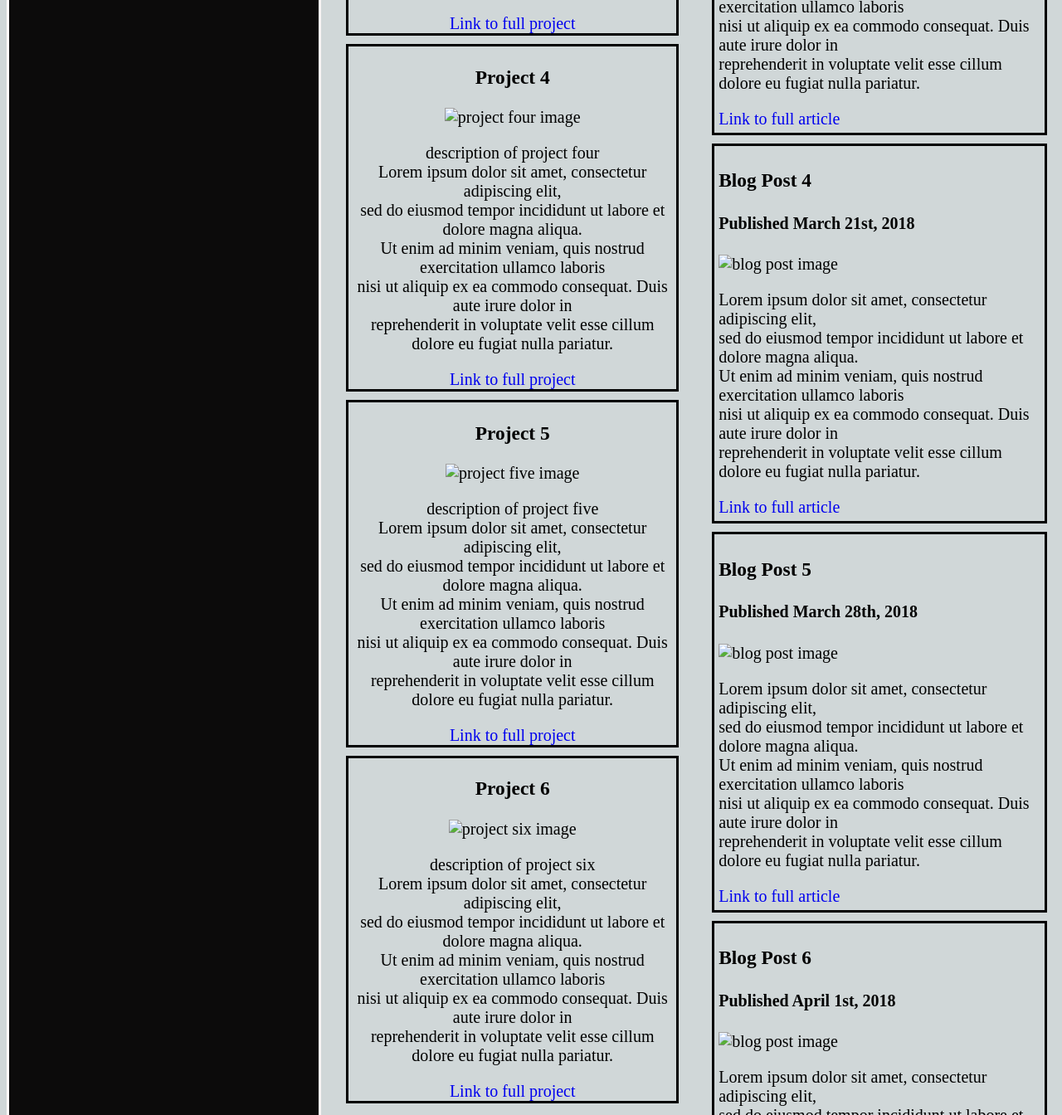
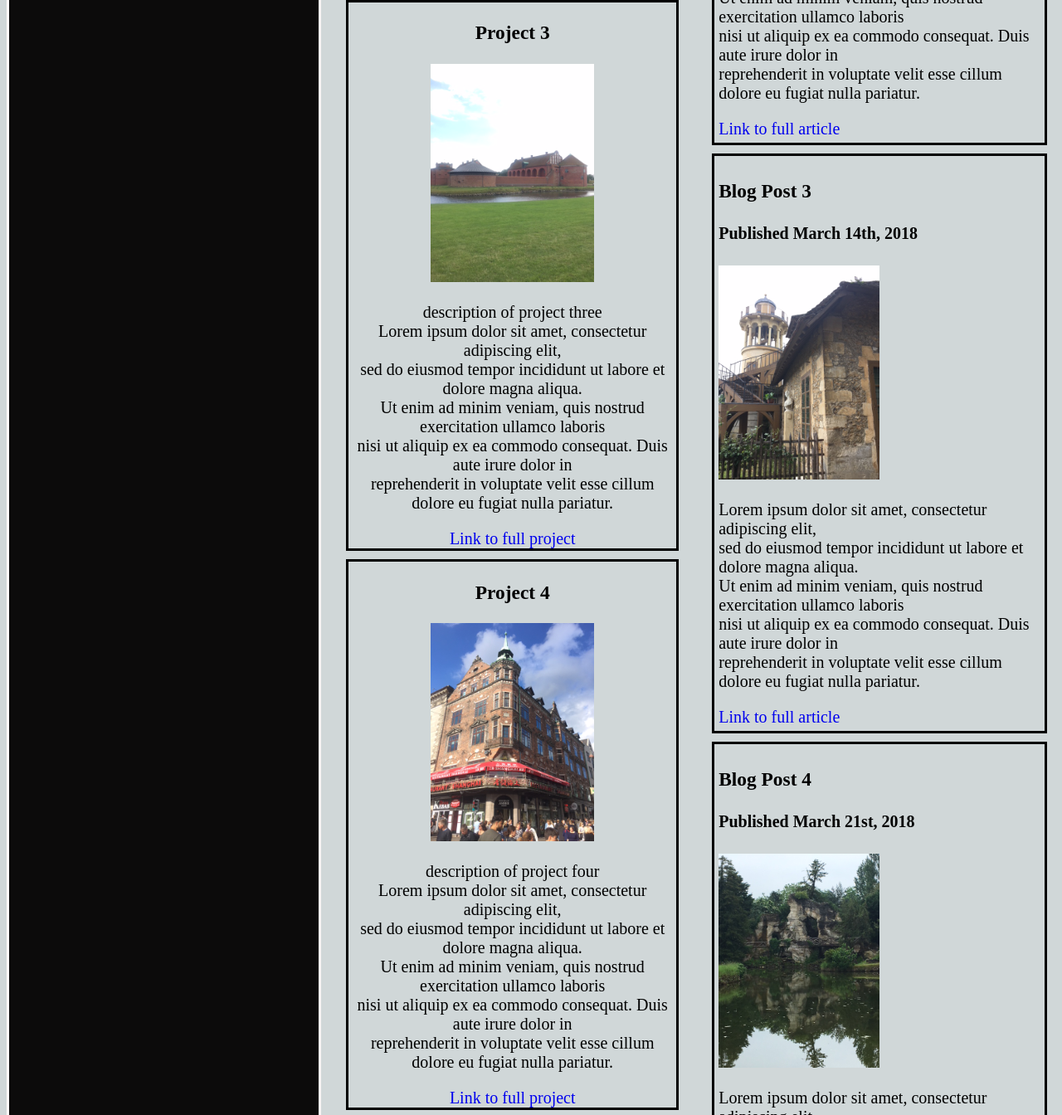
Before and after one commit to TirsaRP/Hack-Your-Future, a plain HTML site: page Week-3/index.html in a window 1280 px wide. Shown: the part 2940-4284 px from the top of the page at 83% size. Drawn offline with Linux system fonts and the light colour scheme.

Commit message:
changed image src

```diff
--- a/Week-3/index.html
+++ b/Week-3/index.html
@@ -170,7 +170,7 @@
                 <h2>Portfolio</h2>
                 <div class="project">
                     <h3>Project 1</h3>
-                    <img src="image9new.jpg" alt="project one image">
+                    <img src="image11.jpeg" alt="project one image">
                     <p>
                         description of project one <br>
                         Lorem ipsum dolor sit amet, consectetur adipiscing elit, <br>
@@ -183,7 +183,7 @@
                 </div>
                 <div class="project">
                     <h3>Project 2</h3>
-                    <img src="image17.jpg" alt="project two image">
+                    <img src="image12.jpeg" alt="project two image">
                     <p>
                         description of project two<br>
                         Lorem ipsum dolor sit amet, consectetur adipiscing elit, <br>
@@ -196,7 +196,7 @@
                 </div>
                 <div class="project">
                     <h3>Project 3</h3>
-                    <img src="image21.jpg" alt="project three image">
+                    <img src="image13.jpeg" alt="project three image">
                     <p>
                         description of project three<br>
                         Lorem ipsum dolor sit amet, consectetur adipiscing elit, <br>
@@ -209,7 +209,7 @@
                 </div>
                 <div class="project">
                     <h3>Project 4</h3>
-                        <img src="image1.jpg" alt="project four image">
+                        <img src="image14.jpeg" alt="project four image">
                         <p>
                             description of project four<br>
                             Lorem ipsum dolor sit amet, consectetur adipiscing elit, <br>
@@ -222,7 +222,7 @@
                     </div>
                     <div class="project">
                         <h3>Project 5</h3>
-                        <img src="image21.jpg" alt="project five image">
+                        <img src="image15.jpeg" alt="project five image">
                         <p>
                             description of project five<br>
                             Lorem ipsum dolor sit amet, consectetur adipiscing elit, <br>
@@ -235,7 +235,7 @@
                     </div>
                     <div class="project">
                         <h3>Project 6</h3>
-                        <img src="image15.jpg" alt="project six image">
+                        <img src="image17.jpeg" alt="project six image">
                         <p>
                             description of project six<br>
                             Lorem ipsum dolor sit amet, consectetur adipiscing elit, <br>
@@ -253,7 +253,7 @@
                 <div class="blogposts">
                     <h3>Blog Post 1</h3>
                     <h4>Published March 1st, 2018</h4>
-                    <img class="blogimage" src="image9new.jpg" alt="blog post image">
+                    <img class="blogimage" src="image18.jpeg" alt="blog post image">
                     <p>
                         Lorem ipsum dolor sit amet, consectetur adipiscing elit, <br>
                         sed do eiusmod tempor incididunt ut labore et dolore magna aliqua. <br>
@@ -266,7 +266,7 @@
                 <div class="blogposts">
                     <h3>Blog Post 2</h3>
                     <h4>Published March 7th, 2018</h4>
-                    <img class="blogimage" src="image9new.jpg" alt="blog post image">
+                    <img class="blogimage" src="image2.jpeg" alt="blog post image">
                     <p>
                         Lorem ipsum dolor sit amet, consectetur adipiscing elit, <br>
                         sed do eiusmod tempor incididunt ut labore et dolore magna aliqua. <br>
@@ -279,7 +279,7 @@
                 <div class="blogposts">
                     <h3>Blog Post 3</h3>
                     <h4>Published March 14th, 2018</h4>
-                    <img src="image9new.jpg" alt="blog post image">
+                    <img src="image3.jpeg" alt="blog post image">
                     <p>
                         Lorem ipsum dolor sit amet, consectetur adipiscing elit, <br>
                         sed do eiusmod tempor incididunt ut labore et dolore magna aliqua. <br>
@@ -292,7 +292,7 @@
                 <div class="blogposts">
                         <h3>Blog Post 4</h3>
                         <h4>Published March 21st, 2018</h4>
-                        <img src="image9new.jpg" alt="blog post image">
+                        <img src="image4.jpeg" alt="blog post image">
                         <p>
                             Lorem ipsum dolor sit amet, consectetur adipiscing elit, <br>
                             sed do eiusmod tempor incididunt ut labore et dolore magna aliqua. <br>
@@ -305,7 +305,7 @@
                     <div class="blogposts">
                         <h3>Blog Post 5</h3>
                         <h4>Published March 28th, 2018</h4>
-                        <img src="image9new.jpg" alt="blog post image">
+                        <img src="image5.jpeg" alt="blog post image">
                         <p>
                             Lorem ipsum dolor sit amet, consectetur adipiscing elit, <br>
                             sed do eiusmod tempor incididunt ut labore et dolore magna aliqua. <br>
@@ -318,7 +318,7 @@
                     <div class="blogposts">
                         <h3>Blog Post 6</h3>
                         <h4>Published April 1st, 2018</h4>
-                        <img src="image9new.jpg" alt="blog post image">
+                        <img src="image7.jpeg" alt="blog post image">
                         <p>
                             Lorem ipsum dolor sit amet, consectetur adipiscing elit, <br>
                             sed do eiusmod tempor incididunt ut labore et dolore magna aliqua. <br>
```
